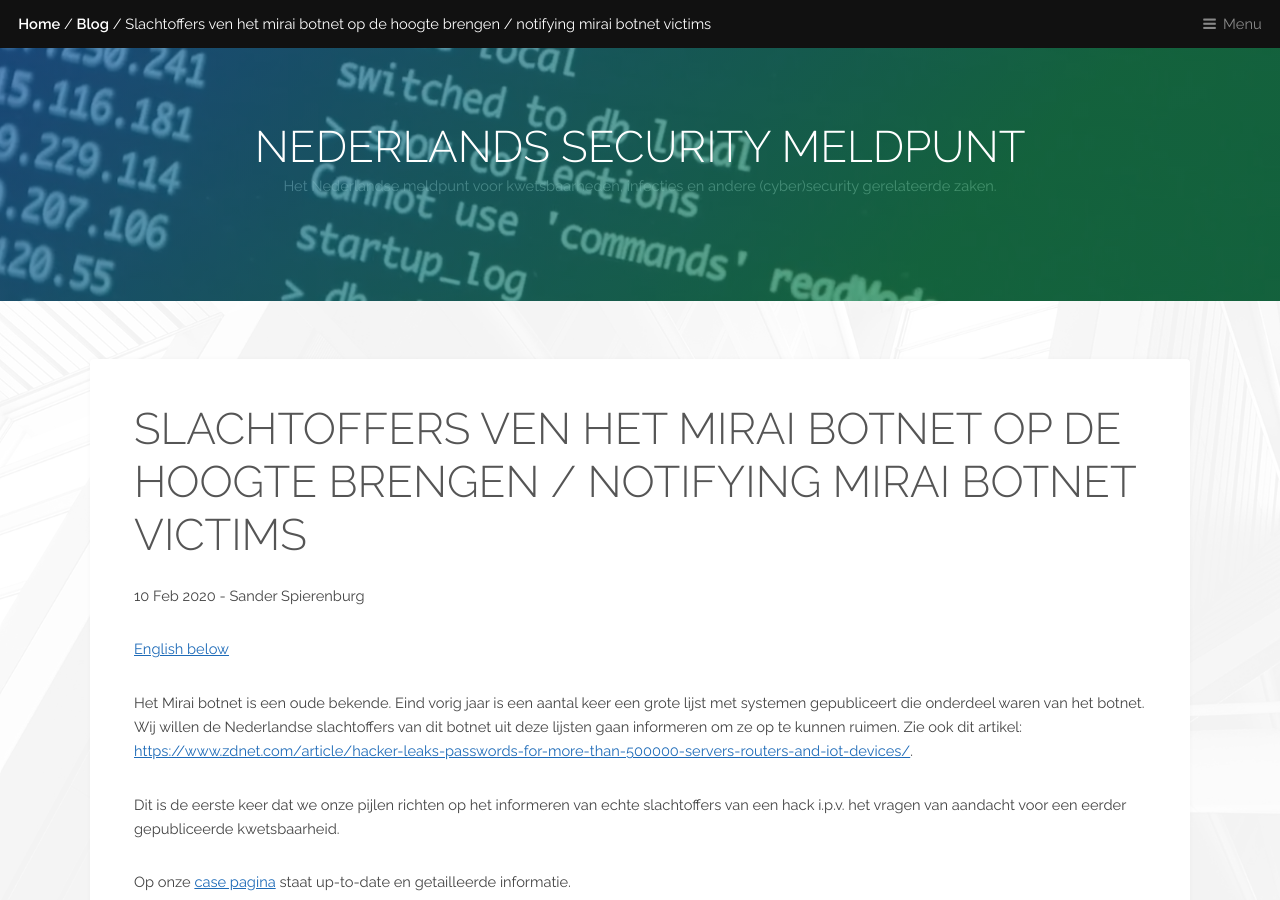
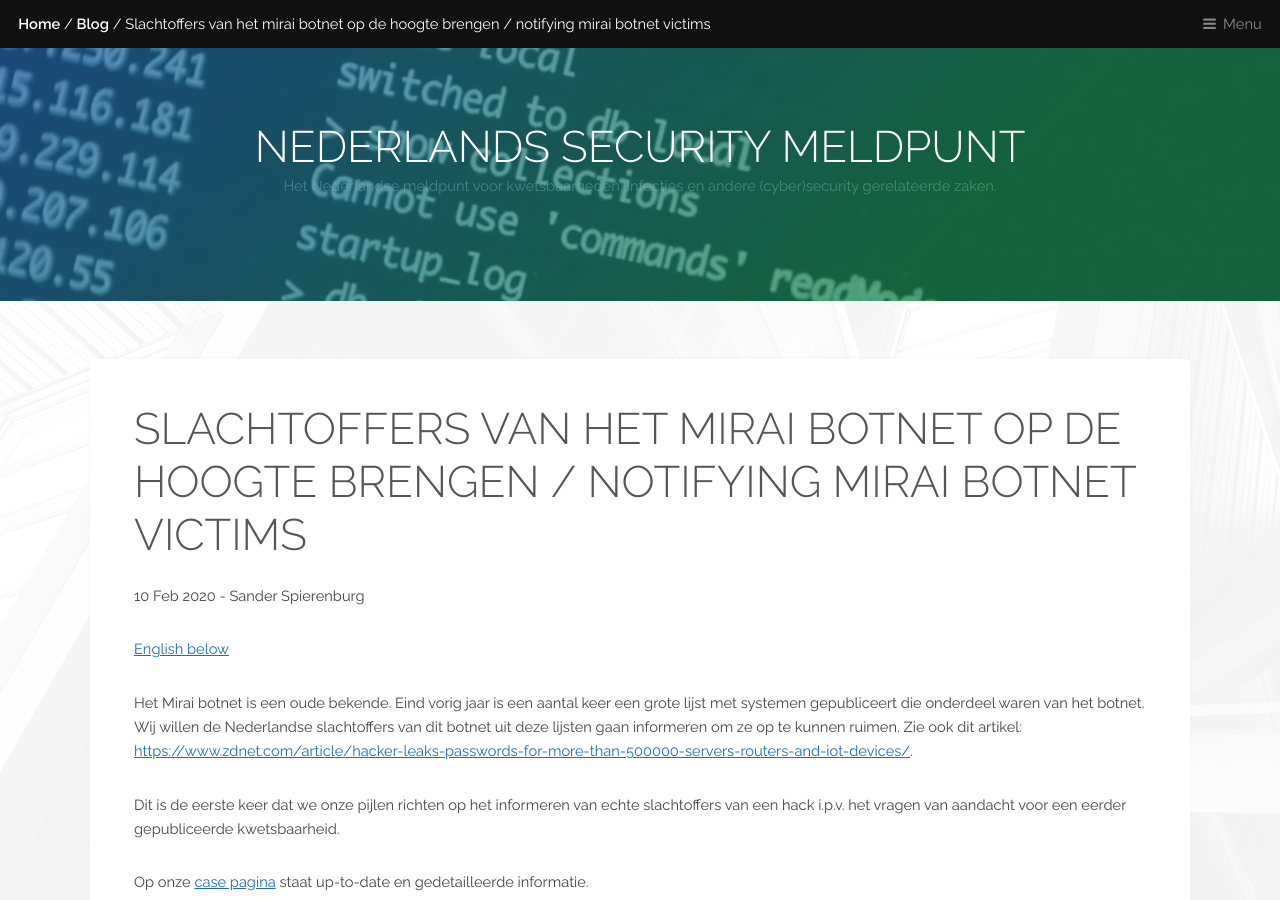
Before and after one commit to DIVD-NL/SecurityMeldpunt, a Jekyll site: the page built from _posts/20-02-10-Mirai bezemwagen.md, in a window 1280 px wide and 900 px high. Built offline with Jekyll 4.4.1, drawn with Linux system fonts in a browser that asks for light colours.

Commit message:
Update 20-02-10-Mirai bezemwagen.md
Typos hersteld

```diff
--- a/_posts/20-02-10-Mirai bezemwagen.md
+++ b/_posts/20-02-10-Mirai bezemwagen.md
@@ -1,6 +1,6 @@
 ---
 layout: post
-title: Slachtoffers ven het Mirai botnet op de hoogte brengen / Notifying Mirai botnet victims
+title: Slachtoffers van het Mirai botnet op de hoogte brengen / Notifying Mirai botnet victims
 author: Sander Spierenburg
 excerpt: Een lijst met ruim 500k+ botnet slachtoffers is gepubliceerd / A list of Mirai botnet victims has been published exposing a total of 500K+ systems
 ---
@@ -10,7 +10,7 @@ Het Mirai botnet is een oude bekende. Eind vorig jaar is een aantal keer een gro
 
 Dit is de eerste keer dat we onze pijlen richten op het informeren van echte slachtoffers van een hack i.p.v. het vragen van aandacht voor een eerder gepubliceerde kwetsbaarheid.
 
-Op onze [case pagina](/DIVD-2020-00004/) staat up-to-date en getailleerde informatie.
+Op onze [case pagina](/DIVD-2020-00004/) staat up-to-date en gedetailleerde informatie.
 
 
 <hr>
```
